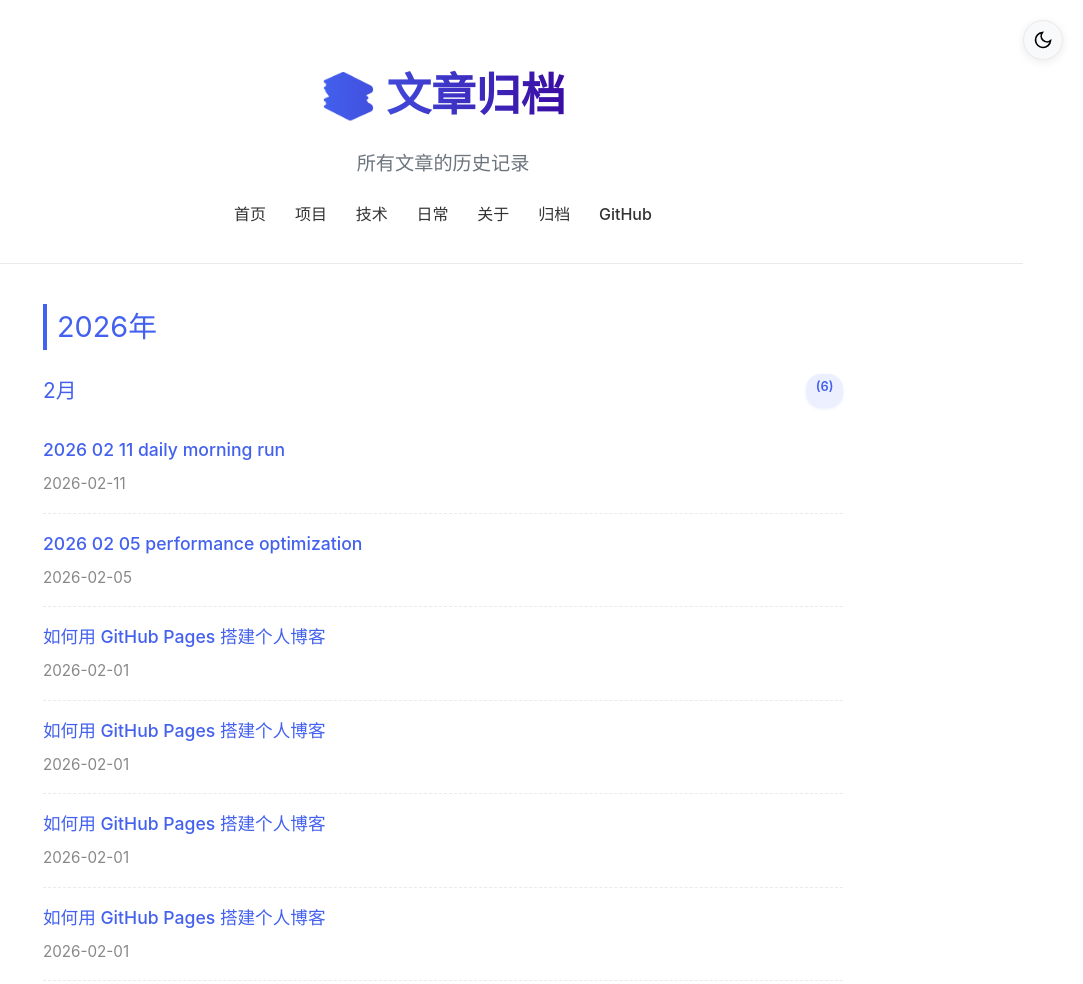
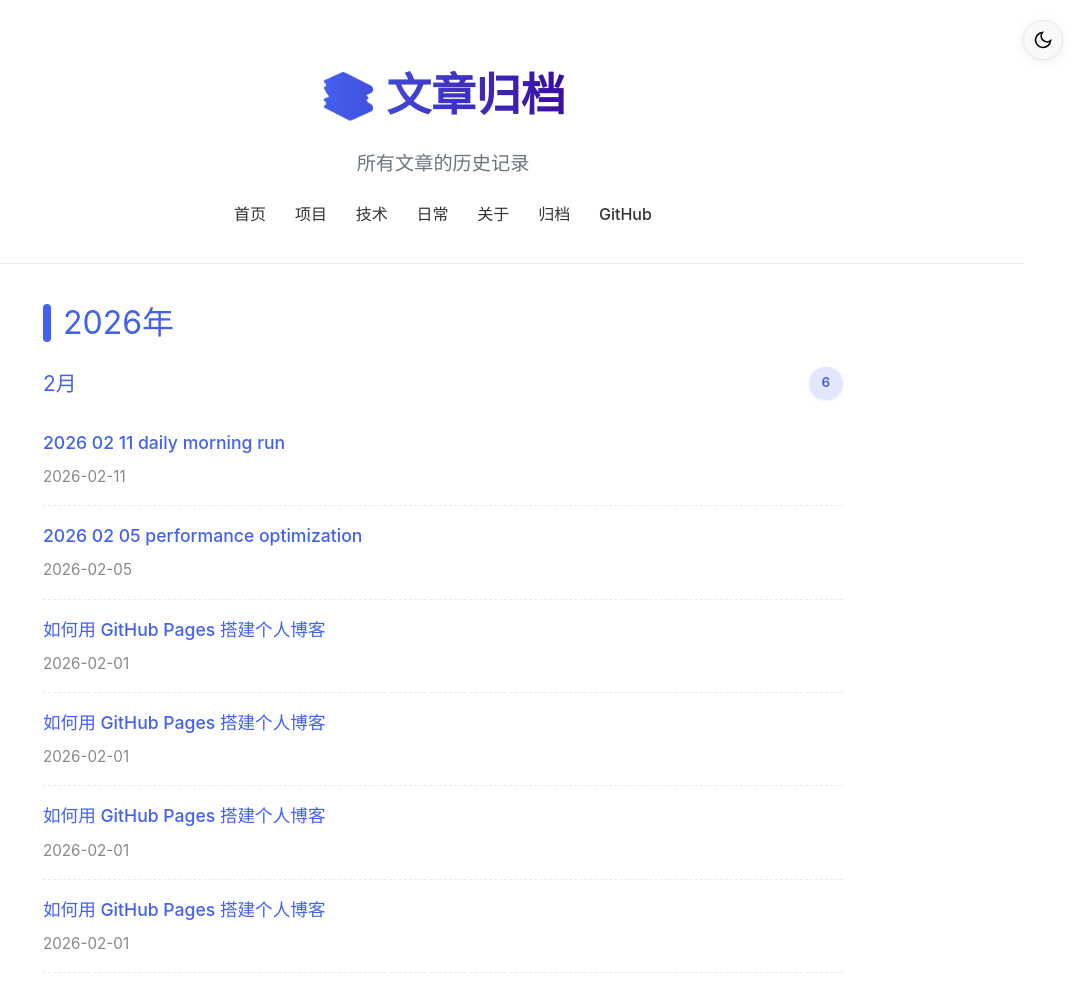
Before and after one commit to Jonny-Dr/jonny-dr.github.io, a plain HTML site: page archives.html in a window 1280 px wide. Shown: the top 984 px of the page, without its empty margins (197-1280 px from the left). Drawn offline with Linux system fonts and the light colour scheme.

Commit message:
feature-归档-样式调整

```diff
--- a/archives.html
+++ b/archives.html
@@ -106,13 +106,22 @@
       max-width: 800px;
       margin: 0 auto;
     }
+    .archive-year-container {
+      display: flex;
+      align-items: center;
+      margin: 2.5rem 0 1.5rem;
+    }
+    .archive-year-decoration {
+      width: 8px;
+      height: 38px;
+      background-color: var(--primary);
+      border-radius: 4px;
+      margin-right: 12px;
+    }
     .archive-year {
-      font-size: 1.6rem;
-      font-size: 1.8rem;
-      margin: 2.5rem 0 1.5rem;
+      font-size: 2rem;
       color: var(--primary);
-      border-left: 4px solid var(--primary);
-      padding-left: 10px;
+      line-height: 1.2;
     }
     .archive-month {
       font-size: 1.3rem;
@@ -122,18 +131,22 @@
       color: var(--primary);
     }
     .archive-month .count {
-      background: rgba(67, 97, 238, 0.1);
-      padding: 0.2rem 0.6rem;
-      border-radius: 15px;
-      font-size: 0.8rem;
+      background: rgba(67, 97, 238, 0.15);
+      color: var(--primary);
+      padding: 0.3rem 0.8rem;
+      border-radius: 20px;
+      font-size: 0.85rem;
       font-weight: 600;
-      color: var(--primary);
       transition: var(--transition);
       box-shadow: 0 1px 3px rgba(67, 97, 238, 0.1);
+      display: inline-flex;
+      align-items: center;
+      gap: 4px;
     }
     .archive-month .count:hover {
-      background: rgba(67, 97, 238, 0.2);
+      transform: translateY(-2px);
       box-shadow: 0 2px 6px rgba(67, 97, 238, 0.2);
+      background: rgba(67, 97, 238, 0.25);
     }
     .archive-list {
       list-style: none;
@@ -193,9 +206,12 @@
 
   <main class="archive-container">
 
-    <div class="archive-year">2026年</div>
+    <div class="archive-year-container">
+      <div class="archive-year-decoration"></div>
+      <div class="archive-year">2026年</div>
+    </div>
     <div class="archive-month">
-      2月 <span class="count">(6)</span>
+      2月 <span class="count">6</span>
     </div>
     <ul class="archive-list">
       <li class="archive-item">
```
Also changed, not shown: generate-pagination.js (+5 -2 lines), templates/archives-template.html (+24 -11 lines), .github/workflows/pagination.yml.
